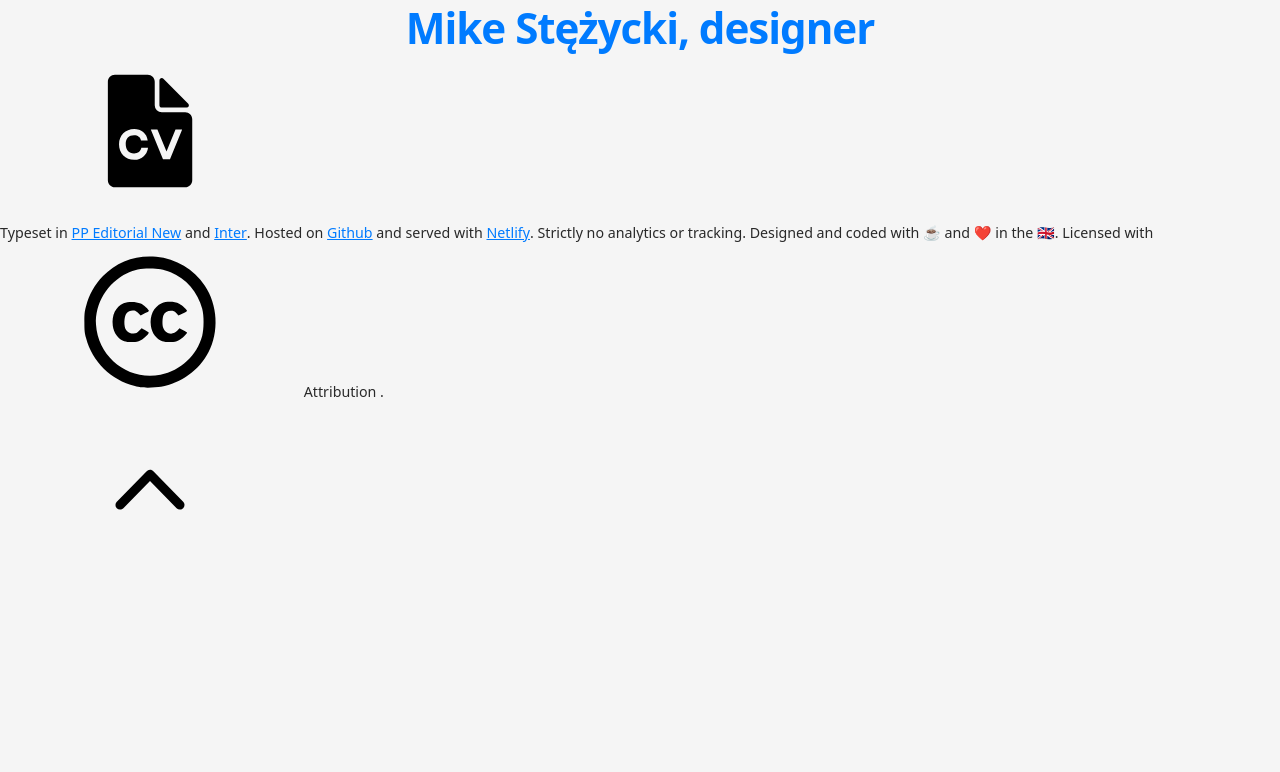
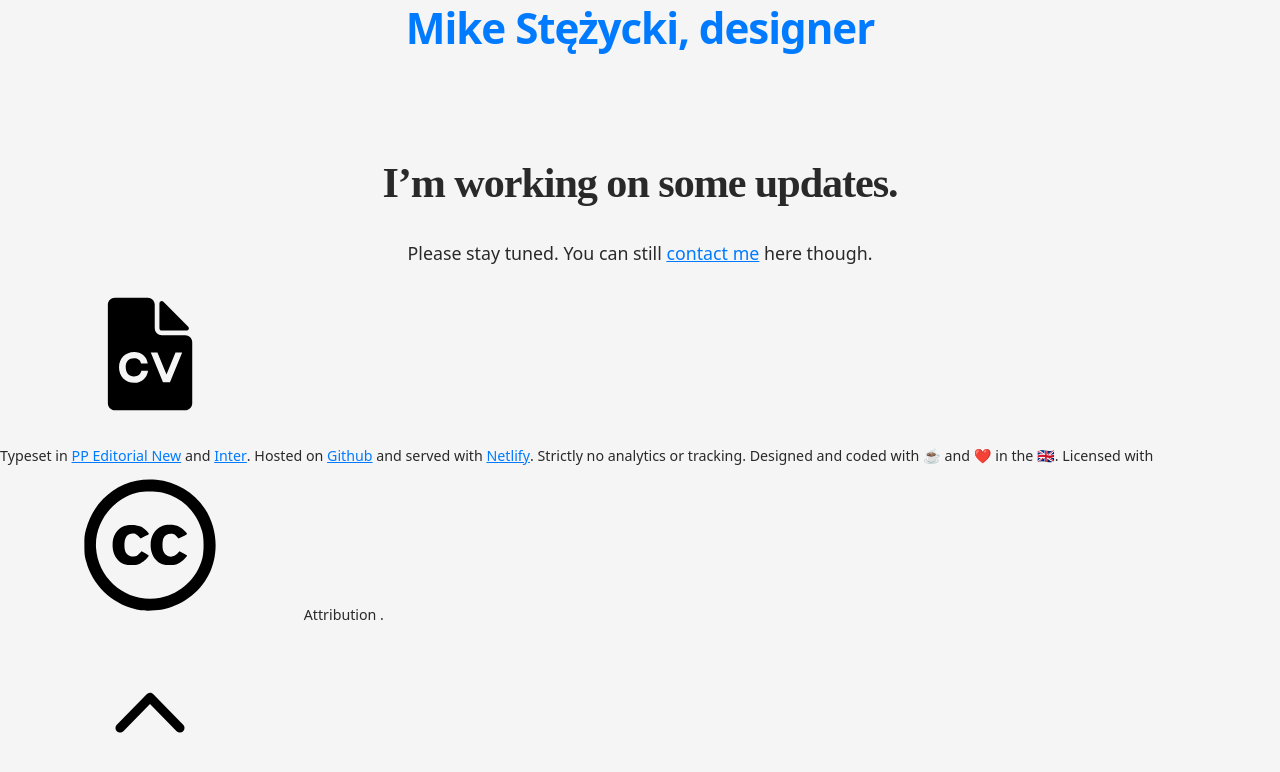
Before and after one commit to mr-stezz/mr-stezz.github.io, a Jekyll site: the page built from index.html, in a window 1280 px wide. Shown: the top 772 px of the page. Built offline with Jekyll 4.4.1, drawn with Linux system fonts in a browser that asks for light colours; some web fonts are replaced.

Commit message:
Add some content to homepage

```diff
--- a/index.html
+++ b/index.html
@@ -2,3 +2,5 @@
 layout: home
 title: Home
 ---
+<h1 id="updates" class="text --decorative --align-center">I’m working on some updates.</h1>
+<p class="text --align-center">Please stay tuned. You can still <button class="fake-link" id="anchor" data-text="contact me" popovertarget="dialog">contact me</button> here though.</p>
```
